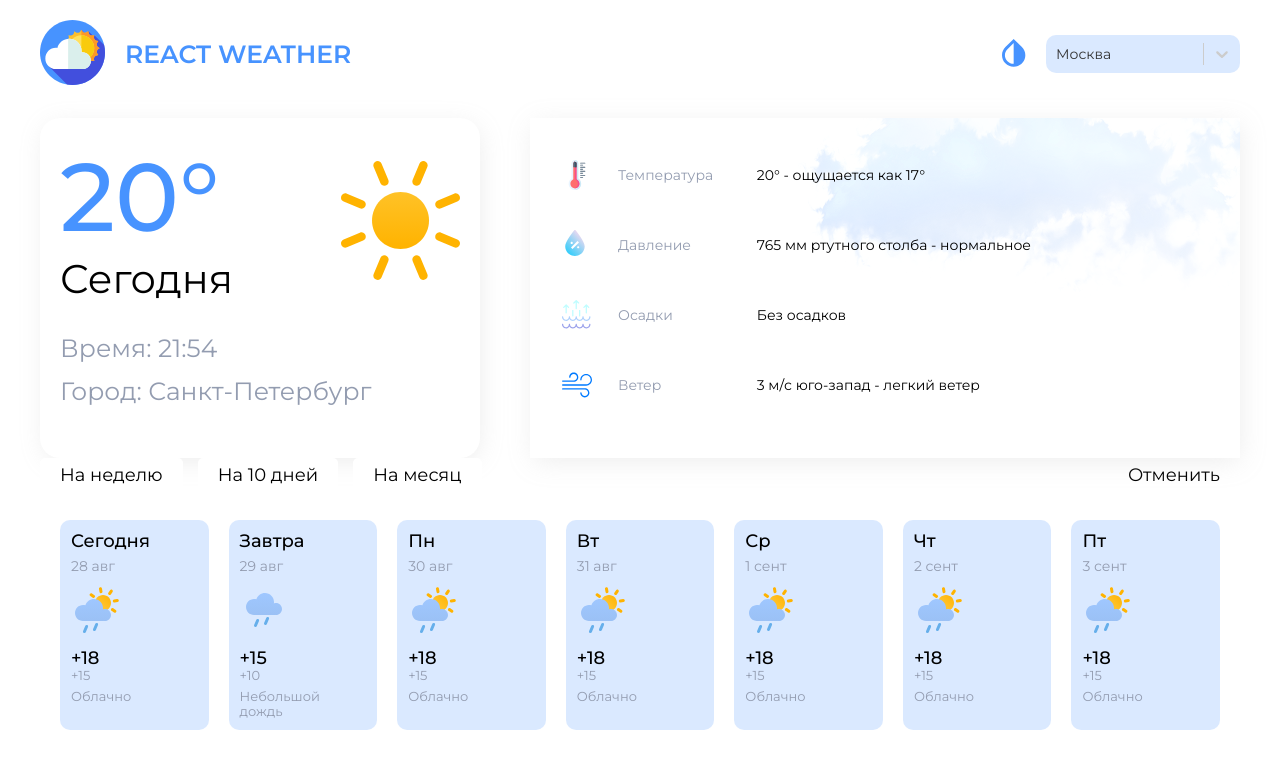
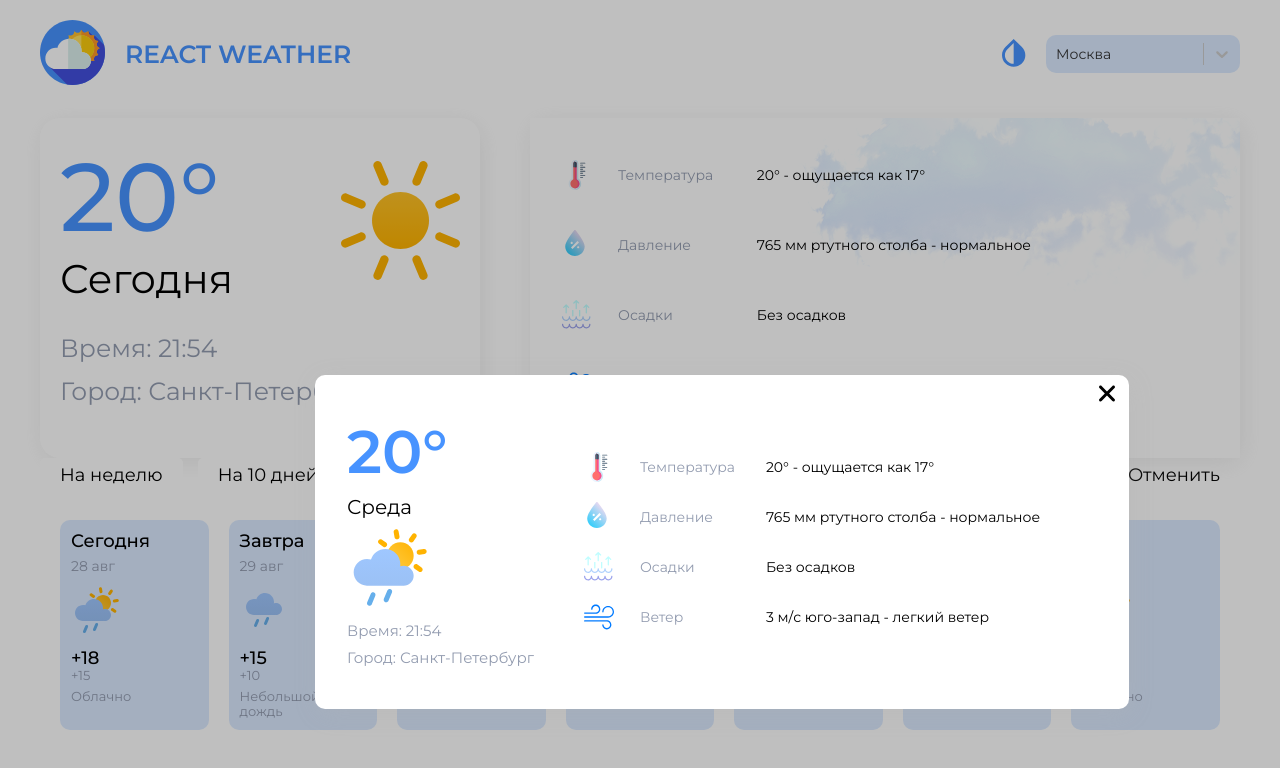
Before and after one commit to Alexandr-Prokhorenkov/MeteoReact, a React (Vite) app: page / in a window 1280 px wide. Shown: the top 768 px of the page. Built offline with nearby package versions, Linux system fonts and the light colour scheme.

Commit message:
Сделал Popup

```diff
--- a/src/App.tsx
+++ b/src/App.tsx
@@ -2,9 +2,12 @@ import { Route, Routes  } from "react-router-dom";
 import { Home } from "./pages/Home/Home";
 import { MonthStatistics } from "./pages/MonthStatistics/MonthStatistics";
 import { Header } from "./shared/Header/Header";
+import { PopUp } from "./shared/Popup/Popup";
 
 function App() {
   return (
+    <>
+    <PopUp/>
     <div className="container ">
       <Header/>
       <Routes>
@@ -12,6 +15,7 @@ function App() {
         <Route path="/mounth-statistics" element={<MonthStatistics/>} />
       </Routes>
       </div>
+      </>
   );
 }
 
--- a/src/assets/images/icons/GlobalSvgSelector.tsx
+++ b/src/assets/images/icons/GlobalSvgSelector.tsx
@@ -515,6 +515,21 @@ export const GlobalSvgSelector = ({ id }: GlobalSvgSelectorProps) => {
           </defs>
         </svg>
       );
+    case "close":
+      return (
+        <svg
+          width="30"
+          height="30"
+          viewBox="0 0 20 20"
+          fill="none"
+          xmlns="http://www.w3.org/2000/svg"
+        >
+          <path
+            d="M1.01106 11C1.30174 11 1.5545 10.8863 1.74408 10.6841L5.32069 7.08216L8.92259 10.6841C9.11216 10.8736 9.35229 11 9.64297 11C10.1991 11 10.654 10.5324 10.654 9.97631C10.654 9.68563 10.5529 9.44551 10.3507 9.25593L6.76145 5.66668L10.3633 2.05214C10.5782 1.83729 10.6667 1.62244 10.6667 1.3444C10.6667 0.775681 10.2117 0.333344 9.65561 0.333344C9.3902 0.333344 9.17535 0.421811 8.9605 0.636661L5.32069 4.25119L1.7188 0.649299C1.52923 0.447088 1.30174 0.35862 1.01106 0.35862C0.454976 0.35862 0 0.78832 0 1.35704C0 1.63508 0.113744 1.87521 0.303318 2.06478L3.89257 5.66668L0.303318 9.26857C0.113744 9.44551 0 9.69827 0 9.97631C0 10.5324 0.454976 11 1.01106 11Z"
+            fill="black"
+          />
+        </svg>
+      );
     default:
       return null;
   }
--- a/src/pages/Home/components/ThisDayInfo/ThisDayItem/ThisDayItem.tsx
+++ b/src/pages/Home/components/ThisDayInfo/ThisDayItem/ThisDayItem.tsx
@@ -2,7 +2,7 @@ import { FC } from "react";
 import styles from './ThisDayItem.module.scss'
 import { GlobalSvgSelector } from "../../../../../assets/images/icons/GlobalSvgSelector";
 
-interface ThisDayItemProps {
+export interface ThisDayItemProps {
   icon_id: string;
   name: string;
   value: string;
--- /dev/null
+++ b/src/shared/Popup/Popup.module.scss
@@ -0,0 +1,68 @@
+.popup {
+  padding: 42px 32px;
+  max-width: 750px;
+  width: 100%;
+  display: flex;
+  align-items: center;
+  justify-content: space-between;
+  gap: 50px;
+  background-color: var(--light-background);
+  box-shadow: var(--box-shadow);
+  position: absolute;
+  top: 50%;
+  left: calc(50% - 325px);
+  z-index: 20;
+  border-radius: 10px;
+  text-wrap: nowrap;
+}
+
+.dayTemp {
+  font-size: 60px;
+  font-weight: 700;
+  color: var(--primary-color);
+}
+
+.day_of_the_week {
+  font-size: 20px;
+  font-weight: 400;
+  color: var(--text-color-black);
+}
+
+.popupInfo {
+  display: flex;
+  flex-direction: column;
+  gap: 20px;
+}
+
+.blur {
+  position: absolute;
+  z-index: 10;
+  width: 100%;
+  height: 100vh;
+  background-color: rgba(0, 0, 0, 0.25);
+}
+
+.close {
+  position: absolute;
+  top: 10px;
+  right: 0;
+  cursor: pointer;
+}
+
+.thisDayDescription {
+  color: var(--light-text-color);
+  font-size: 15px;
+}
+
+.dayInfo {
+  display: flex;
+  flex-direction: column;
+  gap: 10px;
+}
+
+.image {
+  svg {
+    width: 80px;
+    height: 80px;
+  }
+}
--- /dev/null
+++ b/src/shared/Popup/Popup.tsx
@@ -0,0 +1,55 @@
+import { GlobalSvgSelector } from "../../assets/images/icons/GlobalSvgSelector";
+import { ThisDayItem } from "../../pages/Home/components/ThisDayInfo/ThisDayItem/ThisDayItem";
+import styles from "./Popup.module.scss";
+
+
+export const PopUp = () => {
+  const items = [
+    {
+      icon_id: "temp-icon",
+      name: "Температура",
+      value: "20° - ощущается как 17°",
+    },
+    {
+      icon_id: "pressure-icon",
+      name: "Давление",
+      value: "765 мм ртутного столба - нормальное",
+    },
+    {
+      icon_id: "precipitation-icon",
+      name: "Осадки",
+      value: "Без осадков",
+    },
+    {
+      icon_id: "wind-icon",
+      name: "Ветер",
+      value: "3 м/с юго-запад - легкий ветер",
+    },
+  ];
+  return (
+    <>
+    <div className={styles.blur}></div>
+    <div className={styles.popup}>
+      <div className={styles.dayInfo}>
+        <div className={styles.dayTemp}>20°</div>
+        <div className={styles.day_of_the_week}>Среда</div>
+        <div className={styles.image}> <GlobalSvgSelector id="small_rain_sun" /></div>
+        <div className={styles.thisDayDescription}>Время: 21:54</div>
+        <div className={styles.thisDayDescription}>Город: Санкт-Петербург</div>
+      </div>
+      <div className={styles.popupInfo}>
+        {items.map((item) => (
+          <ThisDayItem
+            icon_id={item.icon_id}
+            name={item.name}
+            value={item.value}
+          />
+        ))}
+      </div>
+      <div className={styles.close}>
+         <GlobalSvgSelector id="close" />
+      </div>
+    </div>
+    </>
+  );
+};
--- a/src/styles/index.scss
+++ b/src/styles/index.scss
@@ -13,6 +13,7 @@
 body {
   font-family: 'Montserrat', sans-serif;
   font-size: 14px;
+  position: relative;
 }
 
 p {
```
Also changed, not shown: src/pages/Home/components/Days/Days.module.scss (+2 -6 lines).
